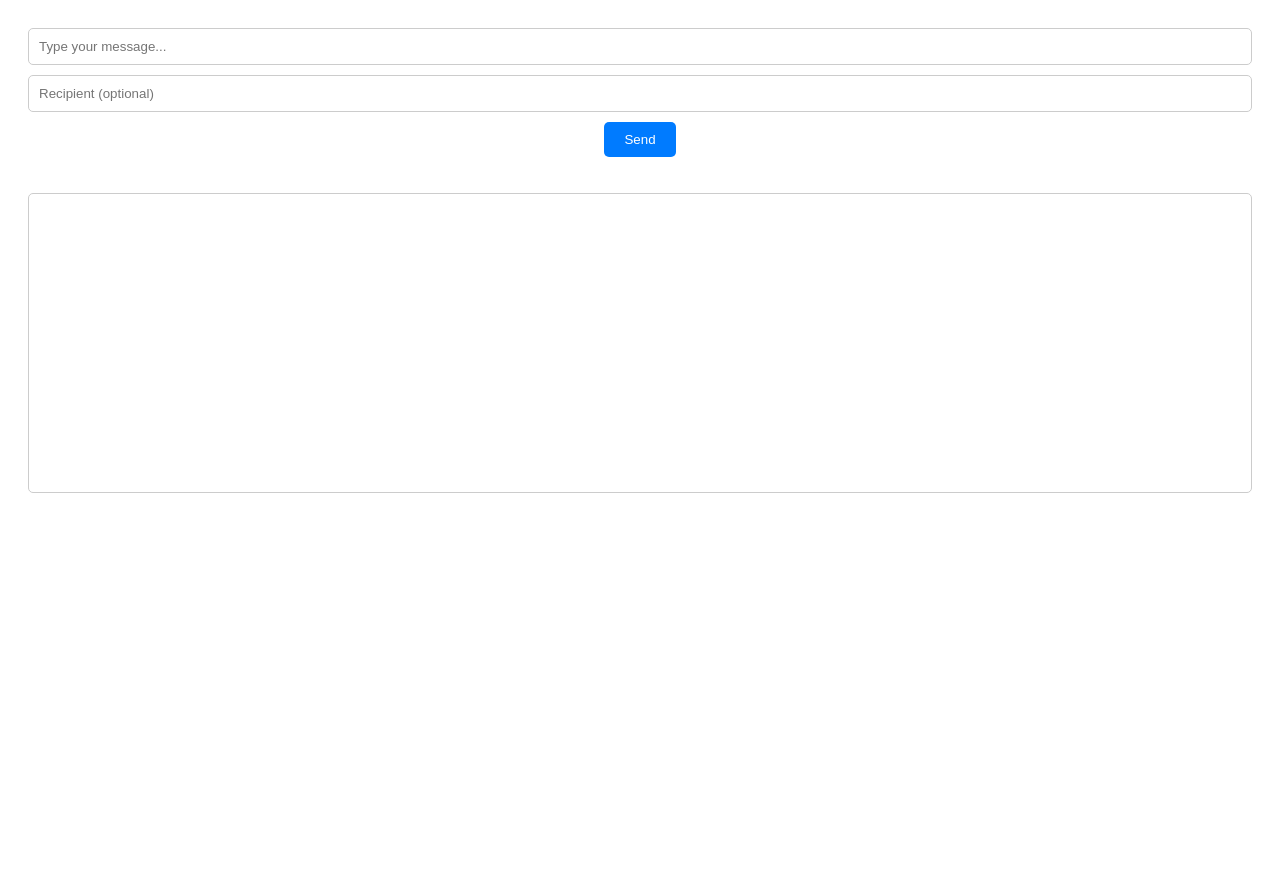
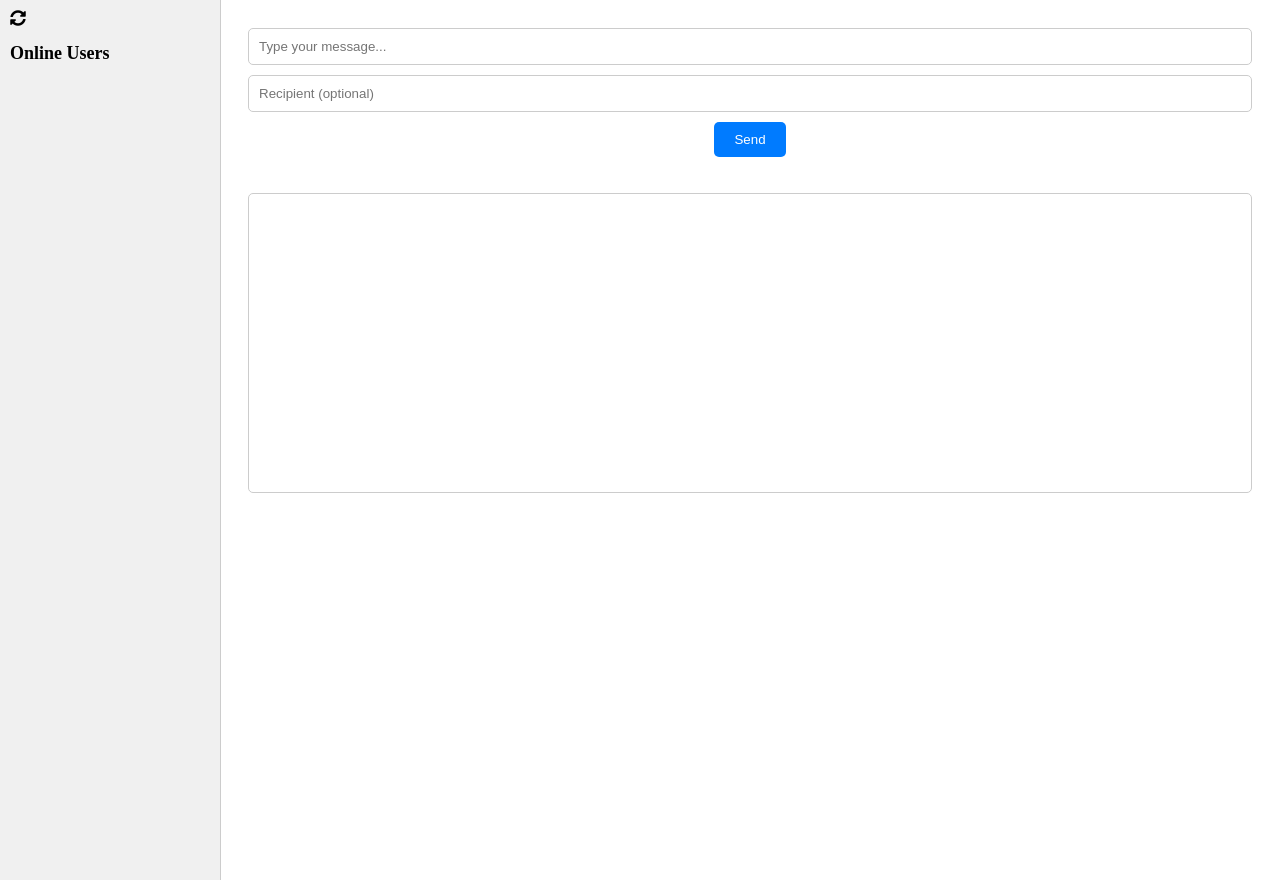
Before and after one commit to luisbt07/messager-django, a Django app: page /messager/ in a window 1280 px wide. Run offline with Django 4.2, Linux system fonts and the light colour scheme; the visitor is signed in with stand-in values (Sample User, id 1); data that the repository does not hold is empty; parts of the project's set-up code (start-up, migrations or seed data) failed here and were passed over.

Commit message:
chore(views): add online users functionallity

```diff
--- a/messager/messaging/static/messaging_app/messager.css
+++ b/messager/messaging/static/messaging_app/messager.css
@@ -4,6 +4,7 @@
     flex-direction: column;
     align-items: center;
     padding: 20px;
+    margin-left: 220px; /* Adjust the margin to create space for the side column */
 }
 
 #messageInput {
@@ -69,3 +70,42 @@
     border-radius: 5px;
     z-index: 1000;
 }
+
+
+
+/*
+SIDE COLUM USERS LIST
+*/
+.side-column {
+    position: fixed;
+    top: 0;
+    left: 0;
+    height: 100%;
+    width: 200px;
+    background-color: #f0f0f0;
+    border-right: 1px solid #ccc;
+    overflow-y: auto;
+    padding: 10px;
+    z-index: 2; /* Ensure side column is on top */
+}
+
+.side-column h2 {
+    font-size: 18px;
+    margin-bottom: 10px;
+}
+
+.side-column ul {
+    list-style-type: none;
+    padding: 0;
+}
+
+.side-column li {
+    padding: 10px;
+    border-bottom: 1px solid #ddd; /* Add a border between list items */
+    cursor: pointer;
+}
+
+.side-column li.active {
+    background-color: #007bff; /* Adjust color for active user */
+    color: #fff;
+}
--- a/messager/messaging/static/messaging_app/messager.js
+++ b/messager/messaging/static/messaging_app/messager.js
@@ -64,3 +64,57 @@
         notification.style.display = 'none';
     }, 5000); // 5000 milliseconds = 5 seconds
 }
+
+
+
+//SIDE COLUMN JS
+// Function to fetch online users
+function fetchOnlineUsers() {
+    // Make an API call to your backend to fetch online users
+    // Replace this with your actual endpoint for fetching online users
+    fetch('get_online_users/')
+        .then(response => response.json())
+        .then(data => {
+            console.log(data)
+            // Call a function to display the online users
+            displayOnlineUsers(data.online_users);
+        })
+        .catch(error => {
+            console.error('Error fetching online users:', error);
+        });
+}
+// Function to display online users
+function displayOnlineUsers(onlineUsers) {
+    const onlineUsersList = document.getElementById('onlineUsersList');
+    onlineUsersList.innerHTML = '';
+    console.log(typeof onlineUsers)
+    onlineUsers.forEach(user => {
+        const li = document.createElement('li');
+        li.textContent = `#${user.usercode}: ${user.username}`;
+        li.classList.add('online-user');
+
+        // Add a click event listener to each list item
+        li.addEventListener('click', () => {
+            // Handle clicking on a user (e.g., send a message, etc.)
+            // You can add your logic here
+            console.log(`Clicked on ${user.username}`);
+        });
+
+        onlineUsersList.appendChild(li);
+    });
+}
+
+// Function to refresh online users every 30 seconds
+function refreshOnlineUsers() {
+    fetchOnlineUsers(); // Initial fetch
+    setInterval(fetchOnlineUsers, 30000); // Fetch every 30 seconds
+}
+
+// Call the function to refresh online users
+refreshOnlineUsers();
+
+// Refresh from Icon
+document.getElementById('refreshIcon').addEventListener('click', function() {
+    // Call your refresh function here or perform the necessary actions
+    refreshOnlineUsers(); // Replace 'refreshUserList' with your actual refresh function
+});
--- a/messager/messaging/templates/messaging_app/messager.html
+++ b/messager/messaging/templates/messaging_app/messager.html
@@ -8,9 +8,15 @@
          - css | messaging/static/messaging_app/messager_style.css
      -->
     {% load static %}
+    <link rel="stylesheet" href="https://cdnjs.cloudflare.com/ajax/libs/font-awesome/5.15.4/css/all.min.css">
     <link rel="stylesheet" type="text/css" href="{% static 'messaging_app/messager.css' %}">
 </head>
 <body>
+    <div class="side-column">
+            <i id="refreshIcon" class="fas fa-sync-alt" style="cursor: pointer;"></i>
+            <h2>Online Users</h2>
+            <ul id="onlineUsersList"></ul>
+        </div>
     <div class="chat-container">
         <label for="messageInput"></label>
         <input type="text" id="messageInput" placeholder="Type your message...">
--- a/messager/messaging/urls.py
+++ b/messager/messaging/urls.py
@@ -7,5 +7,5 @@
     path('enter_message_app/register_user/', views.register_user, name='register_user'),
     path('enter_message_app/login_user/', views.login_user, name='login_user'),
     path('enter_message_app/', views.enter_message_app, name='enter_message_app'),
-    path('fetch_online_users/', views.fetch_online_users, name='fetch_online_users'),
+    path('get_online_users/', views.get_online_users, name='get_online_users'),
 ]
--- a/messager/messaging/views.py
+++ b/messager/messaging/views.py
@@ -86,10 +86,10 @@
 
 @csrf_exempt
 @login_required
-def fetch_online_users(request):
+def get_online_users(request):
     current_user_id = request.user.id
     # Getting active sessions using celery
-    task_result = fetch_all_online_users(current_user_id=current_user_id)
+    online_users = fetch_all_online_users(current_user_id=current_user_id)
+    online_user_values = list(online_users.values("usercode","username"))
     # waits the result of the task to continue
-    online_users = task_result.get()
-    return JsonResponse(online_users, status=200)
+    return JsonResponse({"online_users": online_user_values}, status=200)
```
Also changed, not shown: 1 other file.
